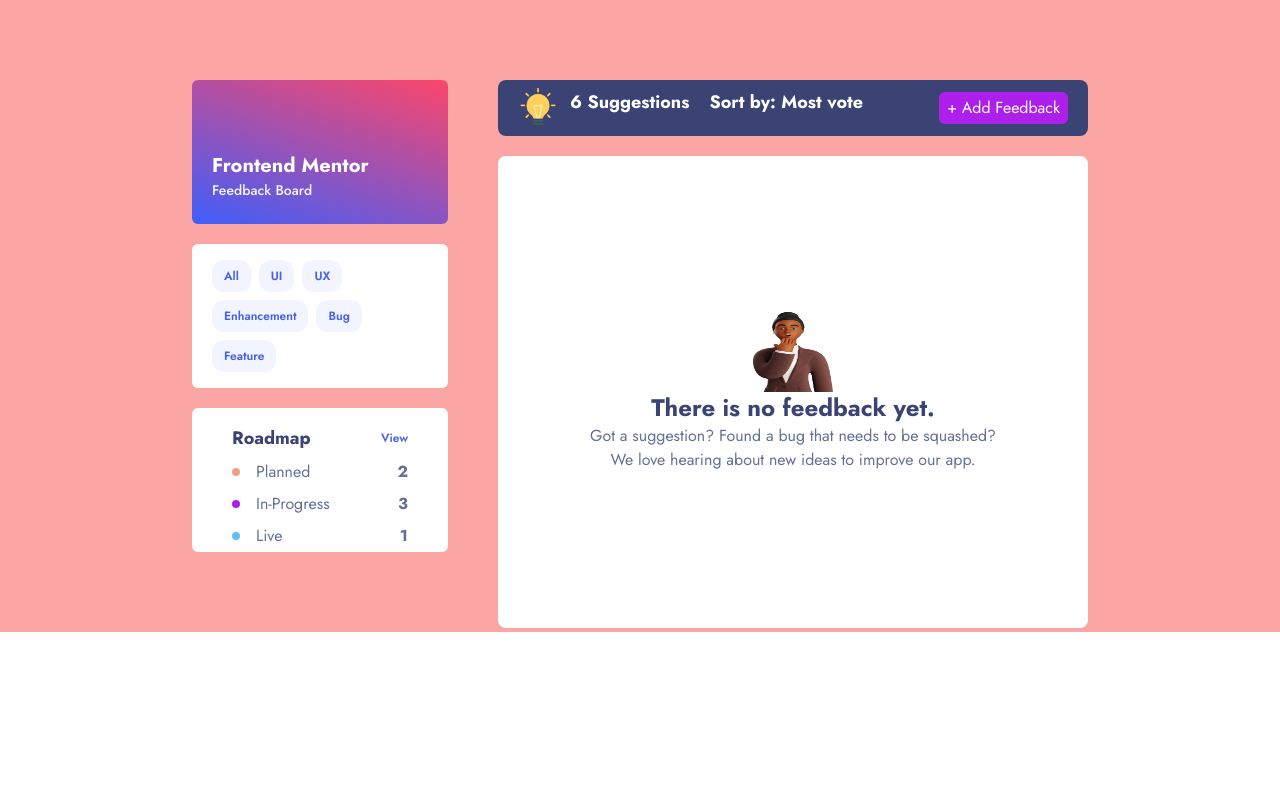
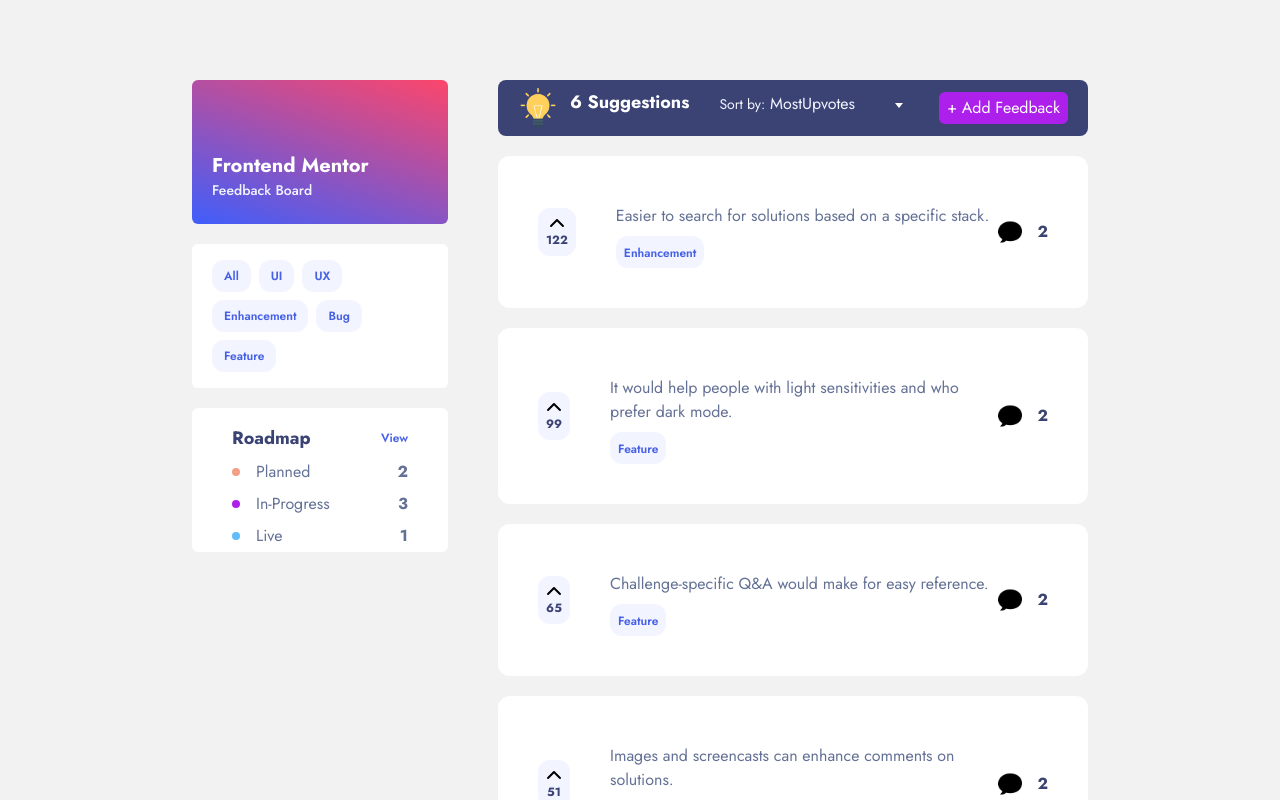
Before and after one commit to osocaramelosofer/nora-test, a Vue app: page / in a window 1280 px wide. Shown: the top 800 px of the page. Built offline with nearby package versions, Linux system fonts and the light colour scheme.

Commit message:
WIP top bar

```diff
--- a/src/App.vue
+++ b/src/App.vue
@@ -5,7 +5,7 @@
 </script>
 
 <template>
-  <div class="bg-nora-gray-200 grid grid-cols-main  py-20 gap-x-14 px-10 xl:px-48 lg:bg-red-300">
+  <div class="bg-nora-gray-200 grid grid-cols-main  py-20 gap-x-14 px-10 xl:px-48 ">
     <Sidebar />
     <Maincontent />
   </div>
--- /dev/null
+++ b/src/components/Dropdown.vue
@@ -0,0 +1,127 @@
+<script setup>
+import Icon from "./utilities/Icon.vue";
+</script>
+<template>
+  <div class="dropdown sm:w-24">
+    <input class="dropdown-toggle" type="text" />
+    <div class="dropdown-text">
+      <span class="text-bold text-nora-gray-300">
+        <span class="text-sm text-nora-gray-300">Sort by:</span>
+        MostUpvotes</span
+      >
+    </div>
+    <ul class="dropdown-content">
+      <li class="border-b border-gray-200"><span class="ml-5">Settings</span></li>
+      <li class="border-b border-gray-200"><span class="ml-5">Projects</span></li>
+      <li class="border-b border-gray-200"><span class="ml-5">Log out</span></li>
+    </ul>
+  </div>
+</template>
+
+<style scoped>
+.dropdown {
+  position: relative;
+  display: inline-block;
+  text-align: left;
+  min-width: 200px;
+}
+
+.dropdown-text {
+  cursor: pointer;
+  position: absolute;
+  text-indent: 10px;
+  line-height: 32px;
+  width: 100%;
+
+}
+
+.dropdown-text:after {
+  position: absolute;
+  right: 6px;
+  top: 15px;
+  content: "";
+  width: 0px;
+  height: 0px;
+  border-style: solid;
+  border-width: 5px 4px 0 4px;
+  border-color: #fff transparent transparent transparent;
+}
+
+.dropdown-content a {
+  color: #333;
+  text-shadow: 0 1px #fff;
+}
+
+.dropdown-toggle {
+  font-size: 0;
+  z-index: 1;
+  cursor: pointer;
+  position: absolute;
+  top: 0;
+  border: none;
+  padding: 0;
+  margin: 0 0 0 1px;
+  background: transparent;
+  text-indent: -10px;
+  height: 34px;
+  width: 100%;
+}
+
+.dropdown-toggle:focus {
+  outline: 0;
+}
+
+.dropdown-content {
+  -webkit-transition: all 0.25s ease;
+  -moz-transition: all 0.25s ease;
+  -ms-transition: all 0.25s ease;
+  -o-transition: all 0.25s ease;
+  transition: all 0.25s ease;
+  list-style-type: none;
+  position: absolute;
+  top: 32px;
+  padding: 0;
+  margin: 0;
+  opacity: 0;
+  visibility: hidden;
+  border-radius: 5px;
+  text-indent: 10px;
+  line-height: 32px;
+  background-color: #fff;
+  width: 200px;
+
+  box-shadow: -10px 25px 42px -16px rgba(0, 0, 0, 0.43);
+  -webkit-box-shadow: -10px 25px 42px -16px rgba(0, 0, 0, 0.43);
+  -moz-box-shadow: -10px 25px 42px -16px rgba(0, 0, 0, 0.43);
+}
+
+.dropdown-content span {
+  display: block;
+}
+
+
+span:hover {
+  color: #AD1FEA;
+}
+
+/* .dropdown-toggle:hover ~ .dropdown-text,
+.dropdown-toggle:focus ~ .dropdown-text {
+  background-color: #e8e8e8;
+} */
+
+.dropdown-toggle:focus ~ .dropdown-text {
+  z-index: 2;
+}
+
+.dropdown-toggle:focus ~ .dropdown-text:after {
+  border-width: 0 4px 5px 4px;
+  border-color: transparent transparent #fff transparent;
+}
+
+.dropdown-content:hover,
+.dropdown-toggle:focus ~ .dropdown-content {
+  opacity: 1;
+  visibility: visible;
+  top: 42px;
+}
+</style>
--- a/src/components/MainContent.vue
+++ b/src/components/MainContent.vue
@@ -42,7 +42,7 @@
   },
 ];
 
-const suggestions = false;
+const suggestions = true;
 </script>
 
 <template>
--- a/src/components/Topbar.vue
+++ b/src/components/Topbar.vue
@@ -1,4 +1,5 @@
 <script setup>
+import Dropdown from './Dropdown.vue'
 </script>
 
 <template>
@@ -19,7 +20,8 @@
         <img src="../assets/idea.png" class="h-full w-full object-fill" />
       </div>
       <span class="text-white font-bold text-lg mr-5">6 Suggestions</span>
-      <span class="text-white font-bold text-lg mr-5">Sort by: Most vote</span>
+      <Dropdown />
+
     </div>
 
     <div>
--- /dev/null
+++ b/src/components/utilities/Icon.vue
@@ -0,0 +1,16 @@
+<script setup>
+const props = defineProps({
+  filename: String,
+  alt: [],
+  width: Number,
+  height: Number,
+});
+
+
+</script>
+<template>
+  <div :style="{ width: width + 'px', height: height + 'px' }">
+    <!-- <img src="../../assets/up-arrow.svg" :alt="alt" class="w-full h-full object-fill" /> -->
+    <!-- <img :src="require('@/assets/' + filename)" :alt="alt" class="w-full h-full object-fill" /> -->
+  </div>
+</template>
--- a/tailwind.config.js
+++ b/tailwind.config.js
@@ -21,6 +21,7 @@
         'nora-blue-300': '#3A4374',
         'nora-gray-100': '#F7F8FD',
         'nora-gray-200': '#F2F2F2',
+        'nora-gray-250': '#F2F4FE',
         'nora-gray-300': '#F2F4FF',
         'nora-gray-400': '#647196',
         'nora-orange-100': '#F49F85',
```
